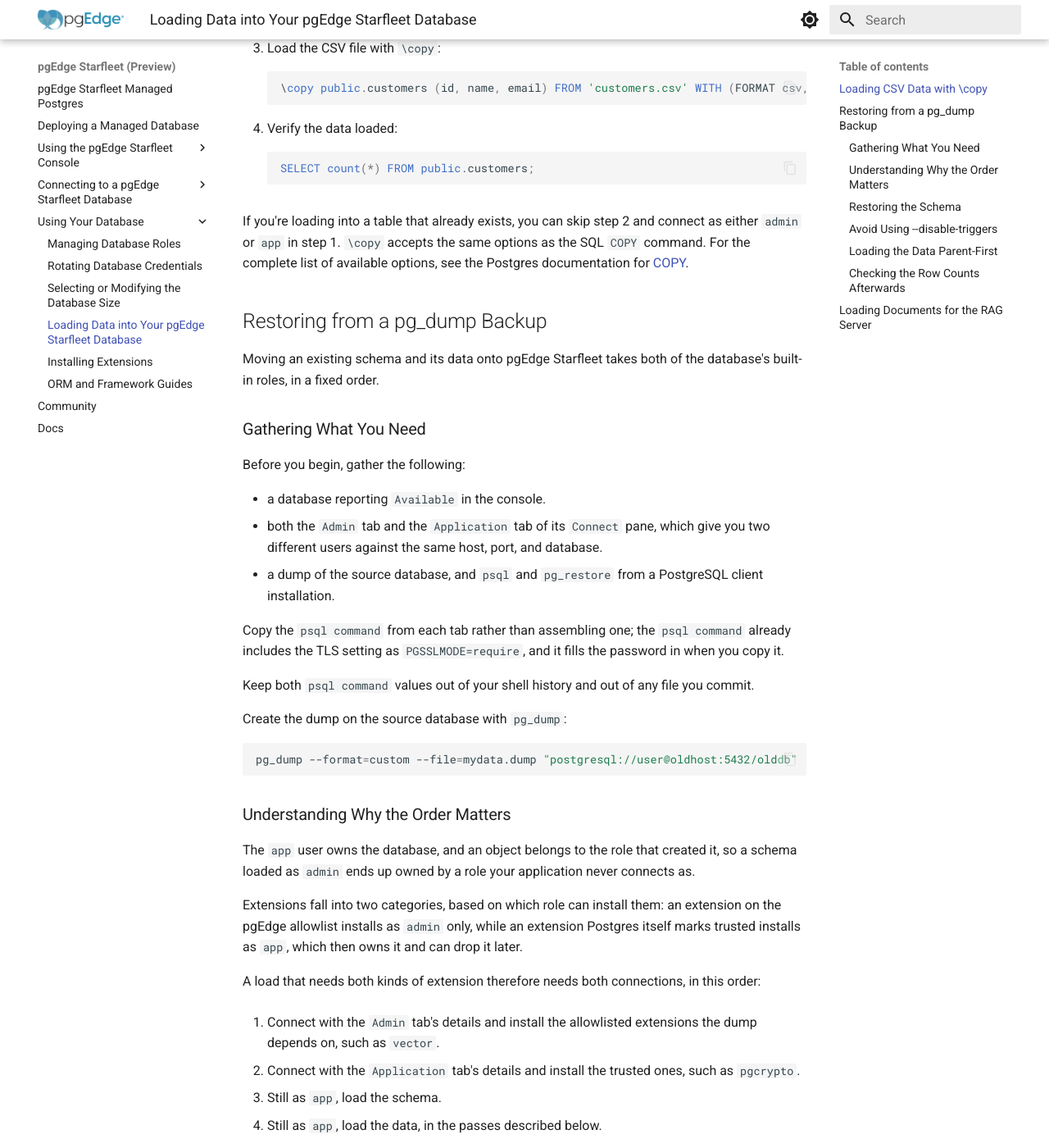
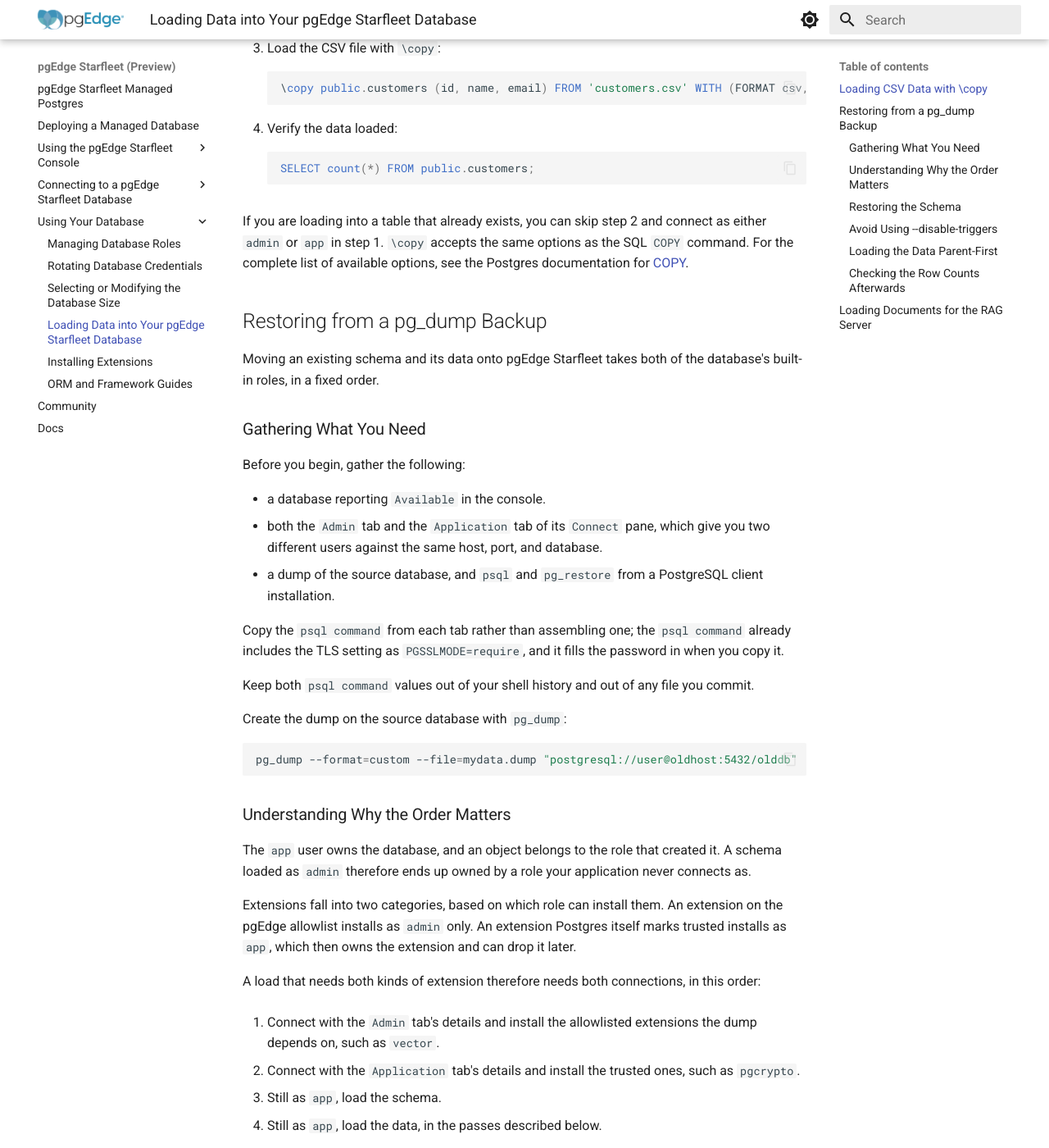
Before and after one commit to pgEdge/pgedge-starfleet-docs, an MkDocs documentation site: the page built from docs/using_database/loading_data.md, in a window 1280 px wide and 1400 px high, scrolled down 944 px. Shown: the whole window at 82% size. Built offline with MkDocs 1.6.1 and Material for MkDocs 9.7.7, drawn with Linux system fonts in a browser that asks for light colours; some of the changed text lies outside the part shown.

Commit message:
Fix contractions and split two run-on sentences in loading_data.md

````diff
--- a/docs/using_database/loading_data.md
+++ b/docs/using_database/loading_data.md
@@ -54,7 +54,7 @@ For example, to load a CSV file named `customers.csv` (with a header row of
     SELECT count(*) FROM public.customers;
     ```
 
-If you're loading into a table that already exists, you can skip step 2 and
+If you are loading into a table that already exists, you can skip step 2 and
 connect as either `admin` or `app` in step 1. `\copy` accepts the same options
 as the SQL `COPY` command. For the complete list of available options, see the
 Postgres documentation for
@@ -91,13 +91,13 @@ pg_dump --format=custom --file=mydata.dump "postgresql://user@oldhost:5432/olddb
 ### Understanding Why the Order Matters
 
 The `app` user owns the database, and an object belongs to the role that
-created it, so a schema loaded as `admin` ends up owned by a role your
-application never connects as.
+created it. A schema loaded as `admin` therefore ends up owned by a role
+your application never connects as.
 
-Extensions fall into two categories, based on which role can install them: an
-extension on the pgEdge allowlist installs as `admin` only, while an extension
-Postgres itself marks trusted installs as `app`, which then owns it and can
-drop it later.
+Extensions fall into two categories, based on which role can install them.
+An extension on the pgEdge allowlist installs as `admin` only. An extension
+Postgres itself marks trusted installs as `app`, which then owns the
+extension and can drop it later.
 
 A load that needs both kinds of extension therefore needs both connections, in
 this order:
@@ -197,7 +197,7 @@ that loaded successfully.
 
 ## Loading Documents for the RAG Server
 
-The methods above load structured, relational data into tables. If you're
+The methods above load structured, relational data into tables. If you are
 loading unstructured documents (HTML, Markdown, or reStructuredText) to use
 with a RAG server, use `pgedge-docloader` instead. See
 [Using the RAG Server](../serving_ai_content/rag.md#using-the-rag-server).
````
Also changed, not shown: other parts of docs/using_database/loading_data.md (+7 -7 lines).
